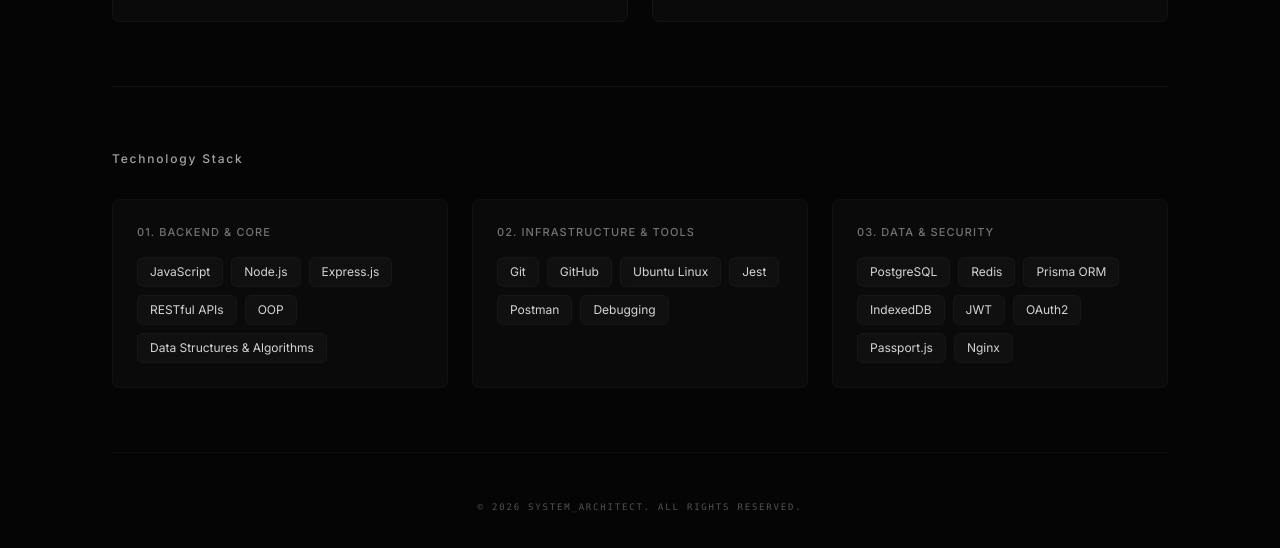
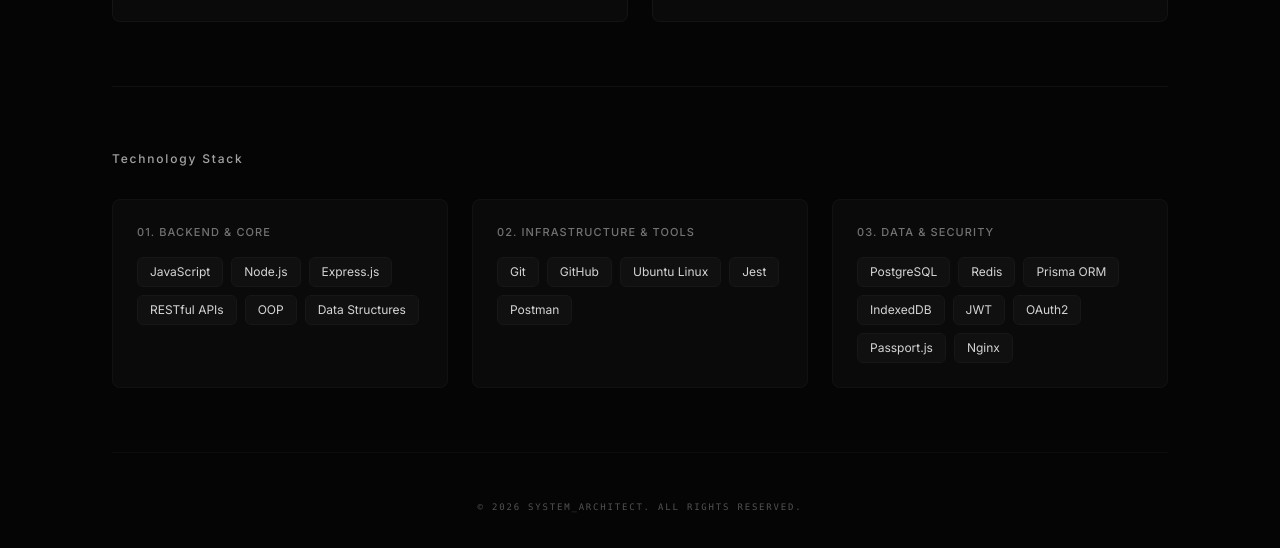
Before and after one commit to hamidrezaghavami/portfolio, a website: page index.html in a window 1280 px wide. Shown: the part 843-1391 px from the top of the page. Drawn offline with nearby package versions, Linux system fonts and the light colour scheme.

Commit message:
tools changes

```diff
--- a/index.html
+++ b/index.html
@@ -147,7 +147,7 @@
                         <span class="text-xs bg-neutral-900/50 border border-neutral-900 text-neutral-300 px-3 py-1.5 rounded-md">Express.js</span>
                         <span class="text-xs bg-neutral-900/50 border border-neutral-900 text-neutral-300 px-3 py-1.5 rounded-md">RESTful APIs</span>
                         <span class="text-xs bg-neutral-900/50 border border-neutral-900 text-neutral-300 px-3 py-1.5 rounded-md">OOP</span>
-                        <span class="text-xs bg-neutral-900/50 border border-neutral-900 text-neutral-300 px-3 py-1.5 rounded-md">Data Structures & Algorithms</span>
+                        <span class="text-xs bg-neutral-900/50 border border-neutral-900 text-neutral-300 px-3 py-1.5 rounded-md">Data Structures</span>
                     </div>
                 </div>
 
@@ -160,7 +160,6 @@
                         <span class="text-xs bg-neutral-900/50 border border-neutral-900 text-neutral-300 px-3 py-1.5 rounded-md">Ubuntu Linux</span>
                         <span class="text-xs bg-neutral-900/50 border border-neutral-900 text-neutral-300 px-3 py-1.5 rounded-md">Jest</span>
                         <span class="text-xs bg-neutral-900/50 border border-neutral-900 text-neutral-300 px-3 py-1.5 rounded-md">Postman</span>
-                        <span class="text-xs bg-neutral-900/50 border border-neutral-900 text-neutral-300 px-3 py-1.5 rounded-md">Debugging</span>
                     </div>
                 </div>
 
```
